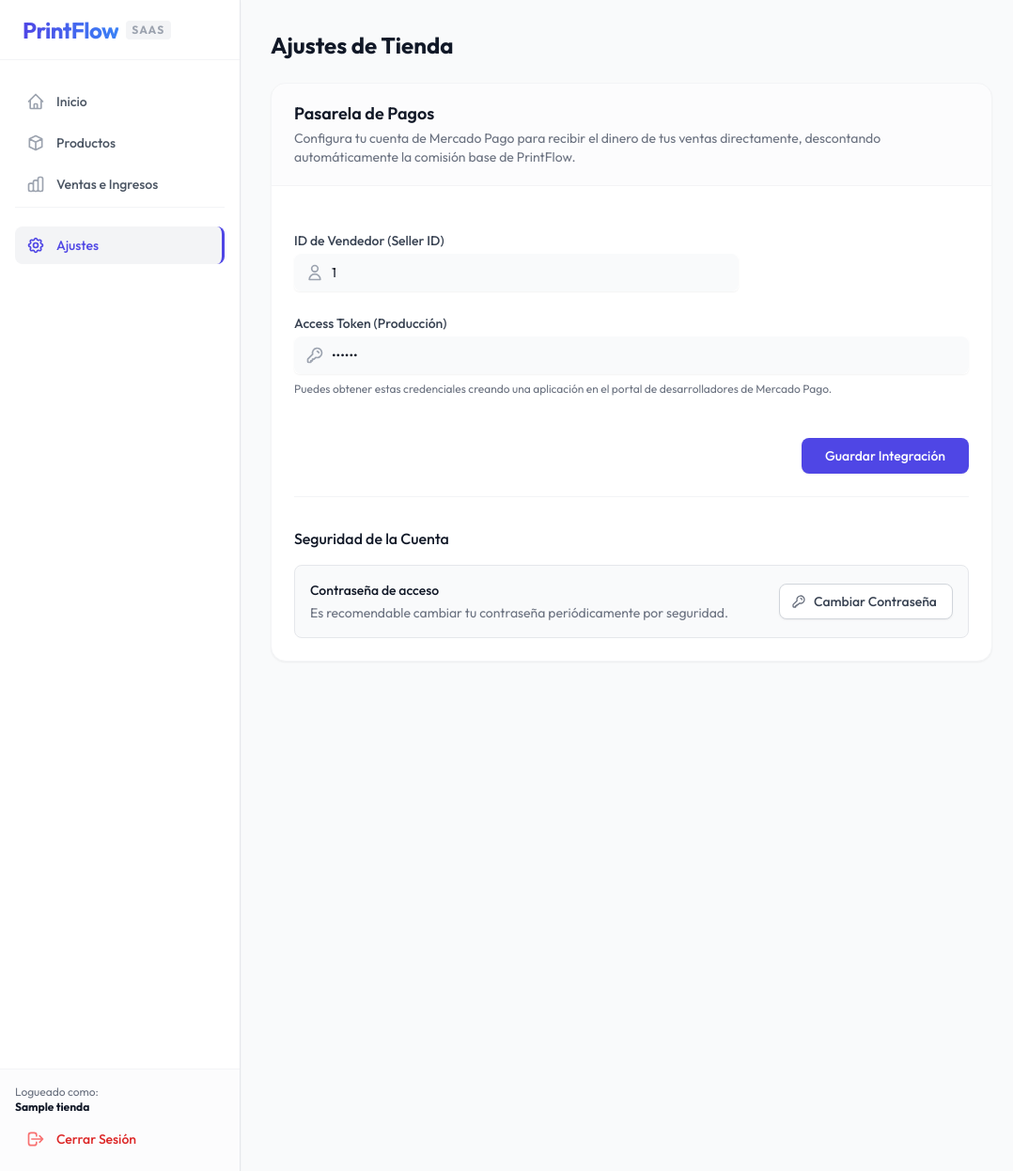
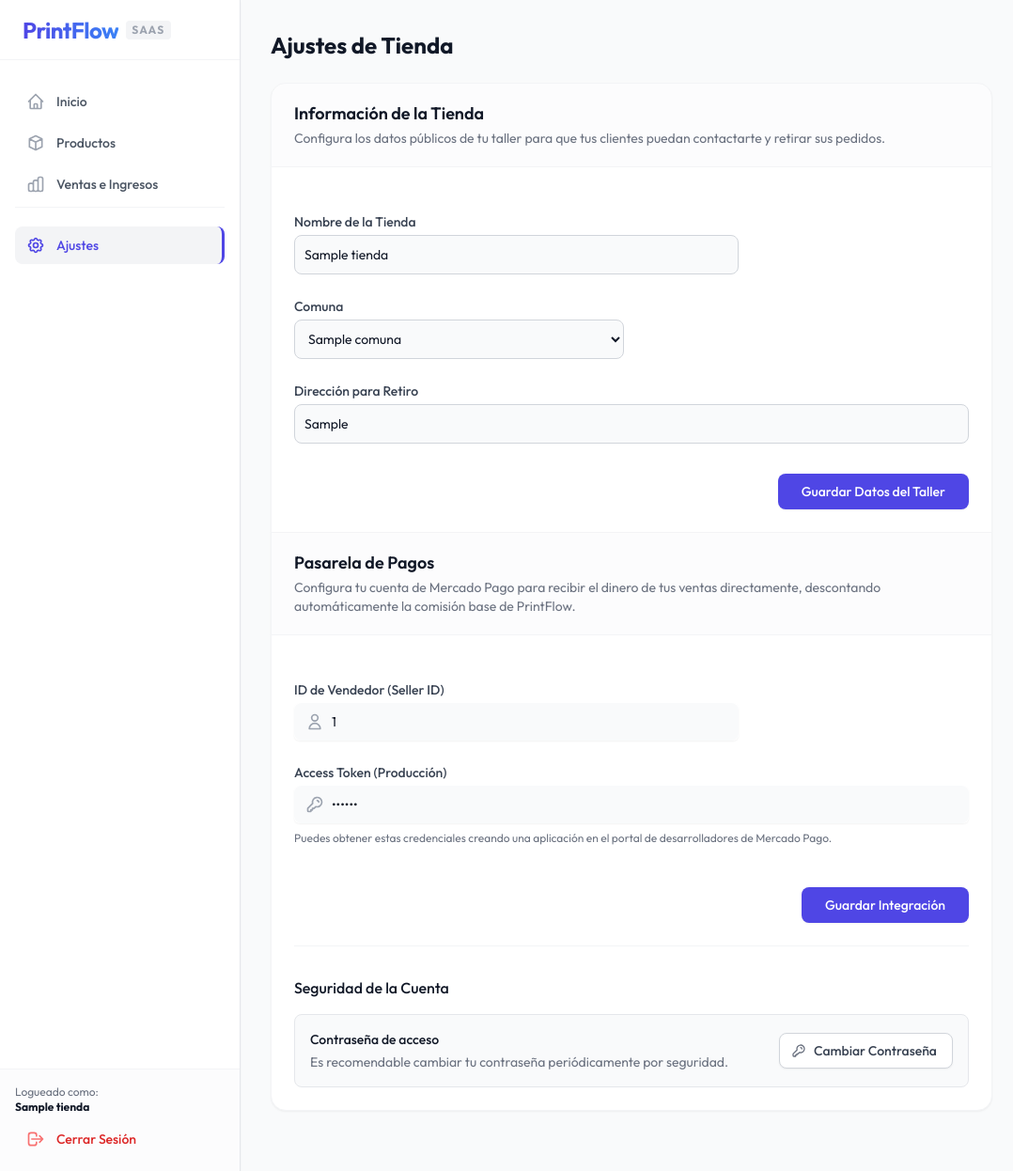
Before and after one commit to cartes/riflero, a Django app: page /dashboard/ajustes/ in a window 1280 px wide. Shown: the whole page at 94% size, without its empty margins (0-1078 px from the left). Run offline with Django 5.2, Linux system fonts and the light colour scheme; a user stored in the database is signed in; tables that the repository leaves empty hold one stand-in row (values such as "Sample post"); parts of the project's set-up code (start-up, migrations or seed data) failed here and were passed over; some libraries are stand-ins or nearby versions.

Commit message:
feat: Implement product image upload and shop address management, including necessary model fields, migrations, views, and template updates.

```diff
--- a/printflow_core/urls.py
+++ b/printflow_core/urls.py
@@ -16,6 +16,8 @@ Including another URLconf
 """
 from django.contrib import admin
 from django.urls import path, include
+from django.conf import settings
+from django.conf.urls.static import static
 
 urlpatterns = [
     path('admin/', admin.site.urls),
@@ -25,3 +27,6 @@ urlpatterns = [
         path('', getattr(__import__('tenant_app.webhooks', fromlist=['mercadopago_webhook']), 'mercadopago_webhook'), name='mp_webhook')
     ])),
 ]
+
+if settings.DEBUG:
+    urlpatterns += static(settings.MEDIA_URL, document_root=settings.MEDIA_ROOT)
--- a/requirements.txt
+++ b/requirements.txt
@@ -8,7 +8,7 @@ click==8.3.1
 click-didyoumean==0.3.1
 click-plugins==1.1.1.2
 click-repl==0.3.0
-Django==6.0.2
+Django==5.1.6
 greenlet==3.3.2
 idna==3.11
 kombu==5.6.2
--- a/tenant_app/models.py
+++ b/tenant_app/models.py
@@ -95,6 +95,14 @@ class Tienda(models.Model):
         related_name='tiendas',
         null=True, blank=True,
         help_text=_('Comuna donde opera principalmente la tienda.'),
+    )
+
+    direccion = models.CharField(
+        _('dirección'),
+        max_length=255,
+        blank=True,
+        null=True,
+        help_text=_('Dirección física para retiro de pedidos.'),
     )
 
     taller_fisico = models.BooleanField(
@@ -267,6 +275,14 @@ class ProductoTienda(models.Model):
         default=dict,
         blank=True,
         help_text=_('Atributos dinámicos del producto (colores, tamaños, características extra).'),
+    )
+
+    imagen = models.ImageField(
+        _('imagen de vista previa'),
+        upload_to='productos/',
+        null=True,
+        blank=True,
+        help_text=_('Imagen para mostrar en el catálogo de la tienda.')
     )
 
     orden_visual = models.IntegerField(
--- a/tenant_app/templates/tenant_app/ajustes.html
+++ b/tenant_app/templates/tenant_app/ajustes.html
@@ -4,6 +4,51 @@ Tienda{% endblock %} {% block content %}
   class="bg-white shadow-sm rounded-2xl border border-gray-100 flex flex-col mb-8 max-w-3xl"
 >
   <div class="px-6 py-5 border-b border-gray-100 bg-gray-50/50 rounded-t-2xl">
+    <h3 class="text-lg leading-6 font-semibold text-gray-900">
+      Información de la Tienda
+    </h3>
+    <p class="mt-1 max-w-2xl text-sm text-gray-500">
+      Configura los datos públicos de tu taller para que tus clientes puedan contactarte y retirar sus pedidos.
+    </p>
+  </div>
+
+  <div class="px-6 py-6 border-b border-gray-100">
+    <form action="{% url 'dashboard_ajustes' %}" method="POST" class="space-y-6">
+      {% csrf_token %}
+      <div class="grid grid-cols-1 gap-y-6 gap-x-4 sm:grid-cols-6">
+        <div class="sm:col-span-4">
+          <label for="nombre_tienda" class="block text-sm font-medium text-gray-700 mb-1">Nombre de la Tienda</label>
+          <input type="text" name="nombre_tienda" id="nombre_tienda" value="{{ tienda.nombre_tienda }}"
+            class="focus:ring-indigo-500 focus:border-indigo-500 block w-full sm:text-sm border-gray-300 rounded-lg p-2.5 bg-gray-50 text-gray-900 border" />
+        </div>
+
+        <div class="sm:col-span-3">
+          <label for="comuna_id" class="block text-sm font-medium text-gray-700 mb-1">Comuna</label>
+          <select id="comuna_id" name="comuna_id"
+            class="focus:ring-indigo-500 focus:border-indigo-500 block w-full sm:text-sm border-gray-300 rounded-lg p-2.5 bg-gray-50 text-gray-900 border">
+            <option value="">Selecciona una comuna</option>
+            {% for c in comunas %}
+              <option value="{{ c.id }}" {% if tienda.comuna_id == c.id %}selected{% endif %}>{{ c.nombre }}</option>
+            {% endfor %}
+          </select>
+        </div>
+
+        <div class="sm:col-span-6">
+          <label for="direccion" class="block text-sm font-medium text-gray-700 mb-1">Dirección para Retiro</label>
+          <input type="text" name="direccion" id="direccion" value="{{ tienda.direccion|default:'' }}"
+            placeholder="Ej: Av. Providencia 123, Oficina 402"
+            class="focus:ring-indigo-500 focus:border-indigo-500 block w-full sm:text-sm border-gray-300 rounded-lg p-2.5 bg-gray-50 text-gray-900 border" />
+        </div>
+      </div>
+      <div class="pt-2 flex justify-end">
+        <button type="submit" class="inline-flex justify-center py-2 px-6 border border-transparent shadow-sm text-sm font-medium rounded-lg text-white bg-indigo-600 hover:bg-indigo-700 focus:outline-none focus:ring-2 focus:ring-offset-2 focus:ring-indigo-500 transition-colors">
+          Guardar Datos del Taller
+        </button>
+      </div>
+    </form>
+  </div>
+
+  <div class="px-6 py-5 border-b border-gray-100 bg-gray-50/50">
     <h3 class="text-lg leading-6 font-semibold text-gray-900">
       Pasarela de Pagos
     </h3>
--- a/tenant_app/views.py
+++ b/tenant_app/views.py
@@ -266,6 +266,12 @@ def editar_producto(request, producto_id):
                 producto.precio_base = float(precio_base)
             except ValueError:
                 pass
+
+        # Manejo de Imagen
+        nueva_imagen = request.FILES.get('imagen')
+        if nueva_imagen:
+            producto.imagen = nueva_imagen
+
         producto.save()
         messages.success(request, 'Producto actualizado correctamente.')
         return redirect('dashboard_productos')
@@ -290,7 +296,27 @@ def ajustes_view(request):
     except AttributeError:
         return redirect('index')
 
-    return render(request, 'tenant_app/ajustes.html', {'tienda': tienda})
+    from tenant_app.models import Comuna
+
+    if request.method == 'POST':
+        nombre = request.POST.get('nombre_tienda', '').strip()
+        comuna_id = request.POST.get('comuna_id')
+        direccion = request.POST.get('direccion', '').strip()
+
+        if nombre:
+            tienda.nombre_tienda = nombre
+        if comuna_id:
+            tienda.comuna_id = comuna_id
+        tienda.direccion = direccion
+        tienda.save()
+        messages.success(request, 'Ajustes del taller actualizados correctamente.')
+        return redirect('dashboard_ajustes')
+
+    comunas = Comuna.objects.all().order_by('nombre')
+    return render(request, 'tenant_app/ajustes.html', {
+        'tienda': tienda,
+        'comunas': comunas
+    })
 
 class CustomPasswordChangeView(SuccessMessageMixin, auth_views.PasswordChangeView):
     template_name = 'tenant_app/password_change.html'
```
Also changed, not shown: tenant_app/templates/tenant_app/editar_producto.html (+23 -1 lines), tenant_app/templates/tenant_app/tienda_base.html (+21 -11 lines), tenant_app/migrations/0020_productotienda_imagen.py (added), tenant_app/migrations/0021_tienda_direccion.py (added).
